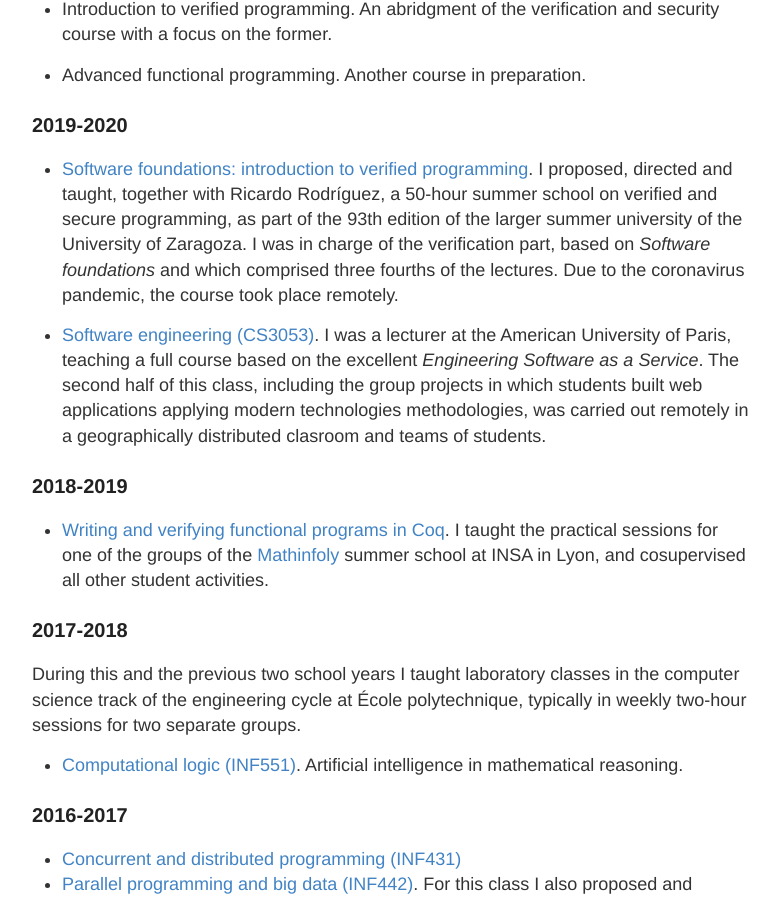
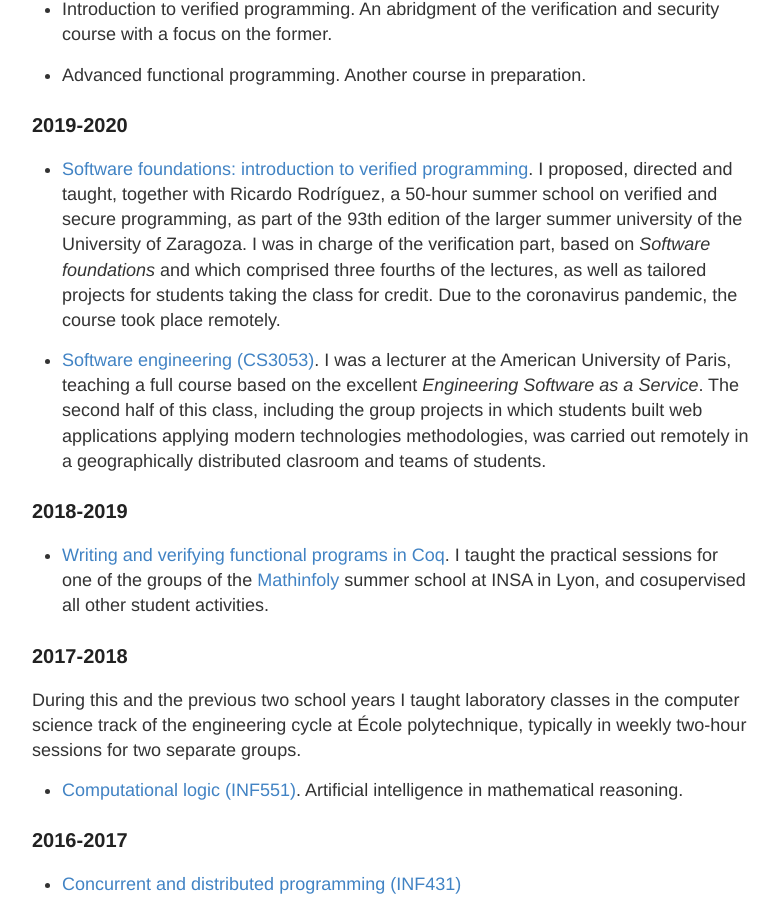
Before and after one commit to robblanco/robblanco.github.io, a Jekyll site: the page built from teaching.md, in a window 1280 px wide and 900 px high, scrolled down 697 px. Shown: the whole window, without its empty margins (248-1027 px from the left). Built offline with Jekyll 4.4.1, drawn with Linux system fonts in a browser that asks for light colours.

Commit message:
On class projects

```diff
--- a/teaching.md
+++ b/teaching.md
@@ -40,7 +40,8 @@ coronavirus pandemic).
   summer school on verified and secure programming, as part of the 93th edition
   of the larger summer university of the University of Zaragoza. I was in
   charge of the verification part, based on *Software foundations* and which
-  comprised three fourths of the lectures. Due to the coronavirus pandemic, the
+  comprised three fourths of the lectures, as well as tailored projects for
+  students taking the class for credit. Due to the coronavirus pandemic, the
   course took place remotely.
 
 * [Software engineering (CS3053)](https://catalog.aup.edu/course/cs3053/spring-2020).
```
